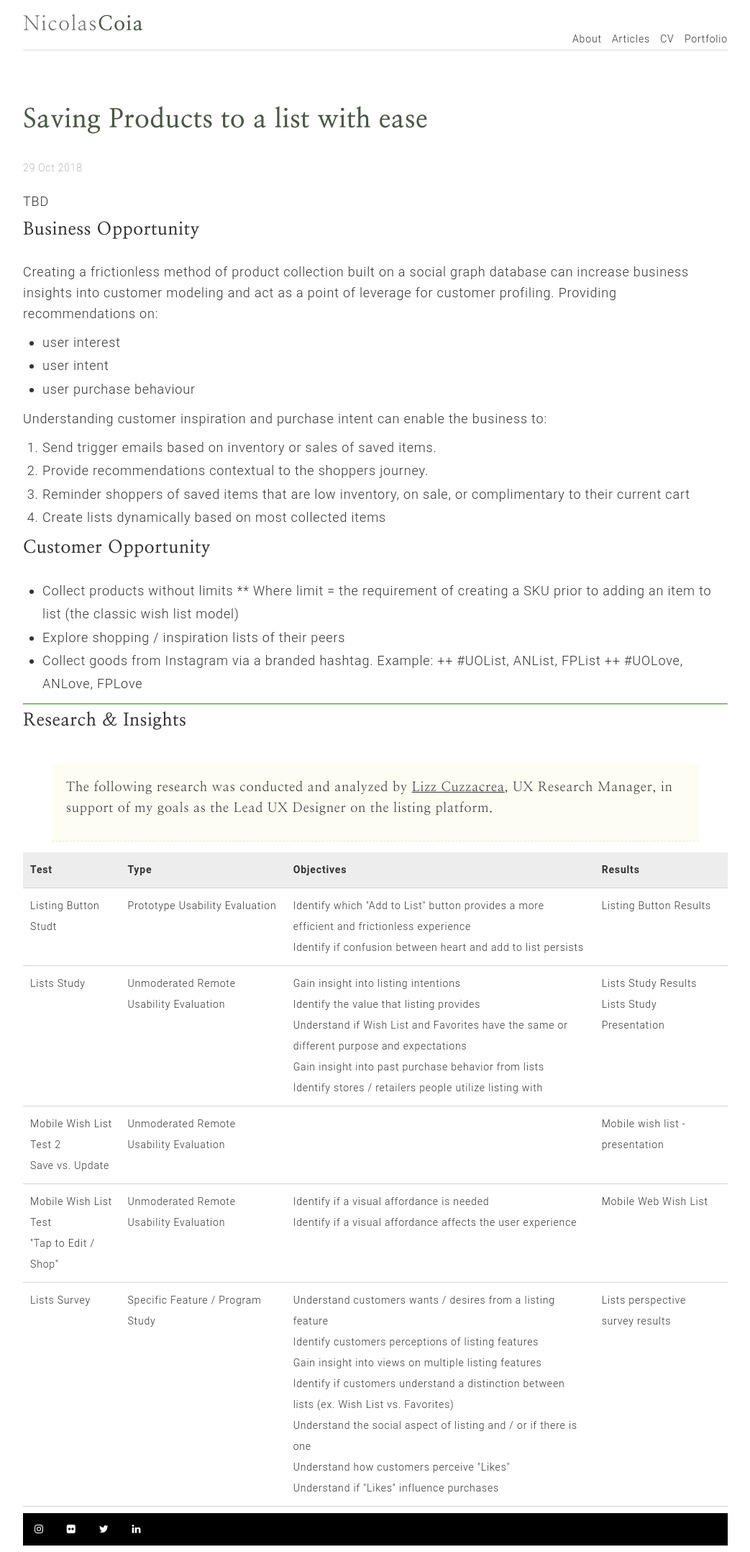
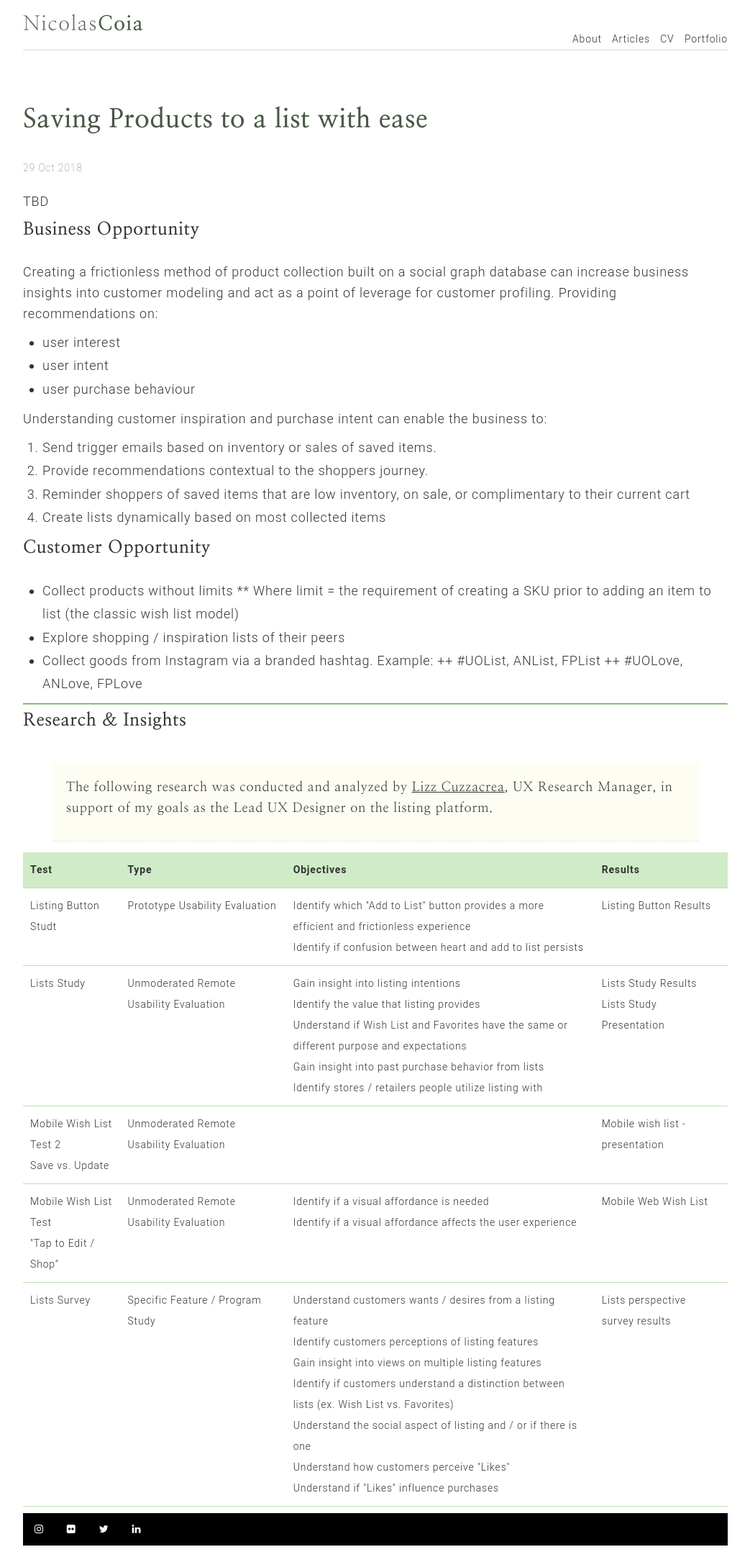
Before and after one commit to dyutibarma/monochrome, a Jekyll site: the page built from _portfolio/2018-10-29-frictionless-Lists.md, in a window 1280 px wide. Shown: the whole page at 72% size, without its empty margins (118-1161 px from the left). Built offline with Jekyll 4.4.1, drawn with Linux system fonts in a browser that asks for light colours.

Commit message:
Update custom.scss

```diff
--- a/_sass/custom.scss
+++ b/_sass/custom.scss
@@ -69,7 +69,7 @@ table {
 
 th {
 	text-align: left;
-    	background-color: #ededed;
+    	background-color: #CFEBC7;
 }
 
 td {
@@ -77,11 +77,11 @@ td {
 }
 
 table, td, th {
-	border-bottom: 1px solid #d3d3d3;
+	border-bottom: 1px solid #B9E2AE;
     	padding: 10px;
 }
 
-tr:hover {background-color: #f9f9f9;
+tr:hover {background-color: #ECFEE7;
 }
 
 /* image styles */
```
